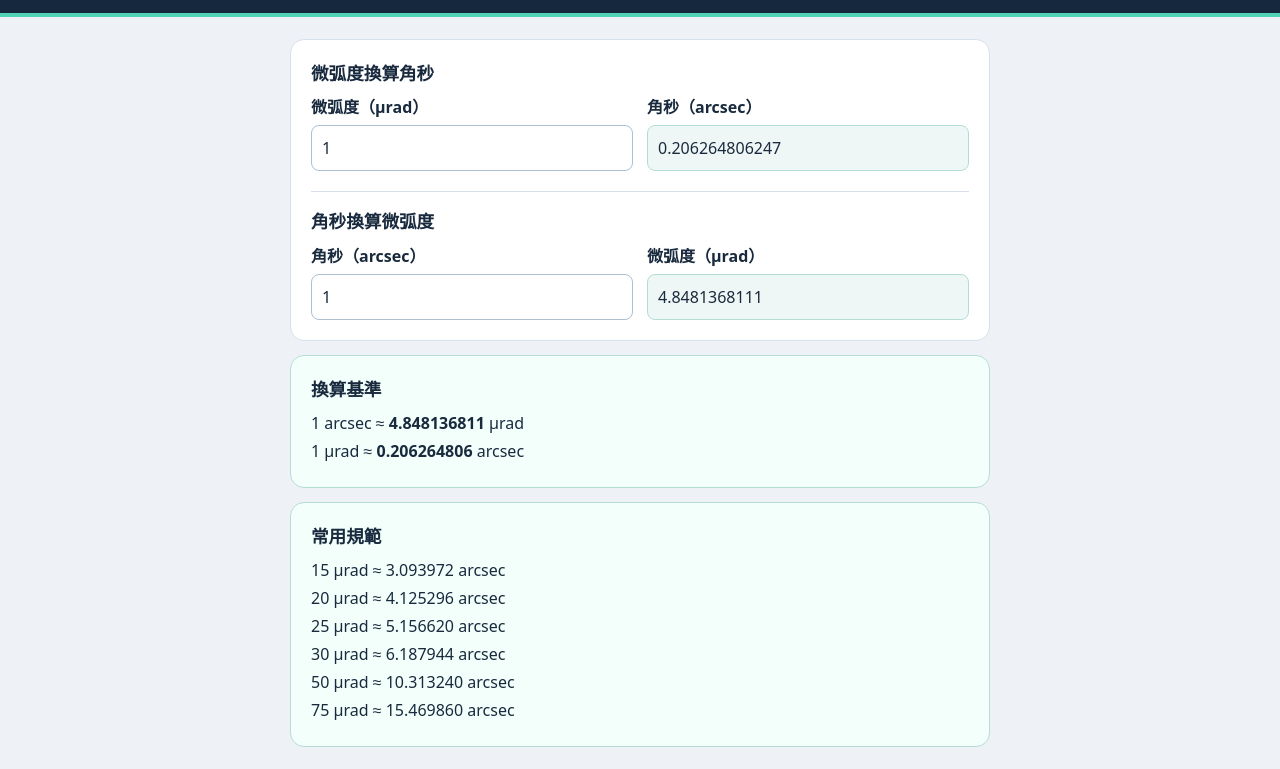
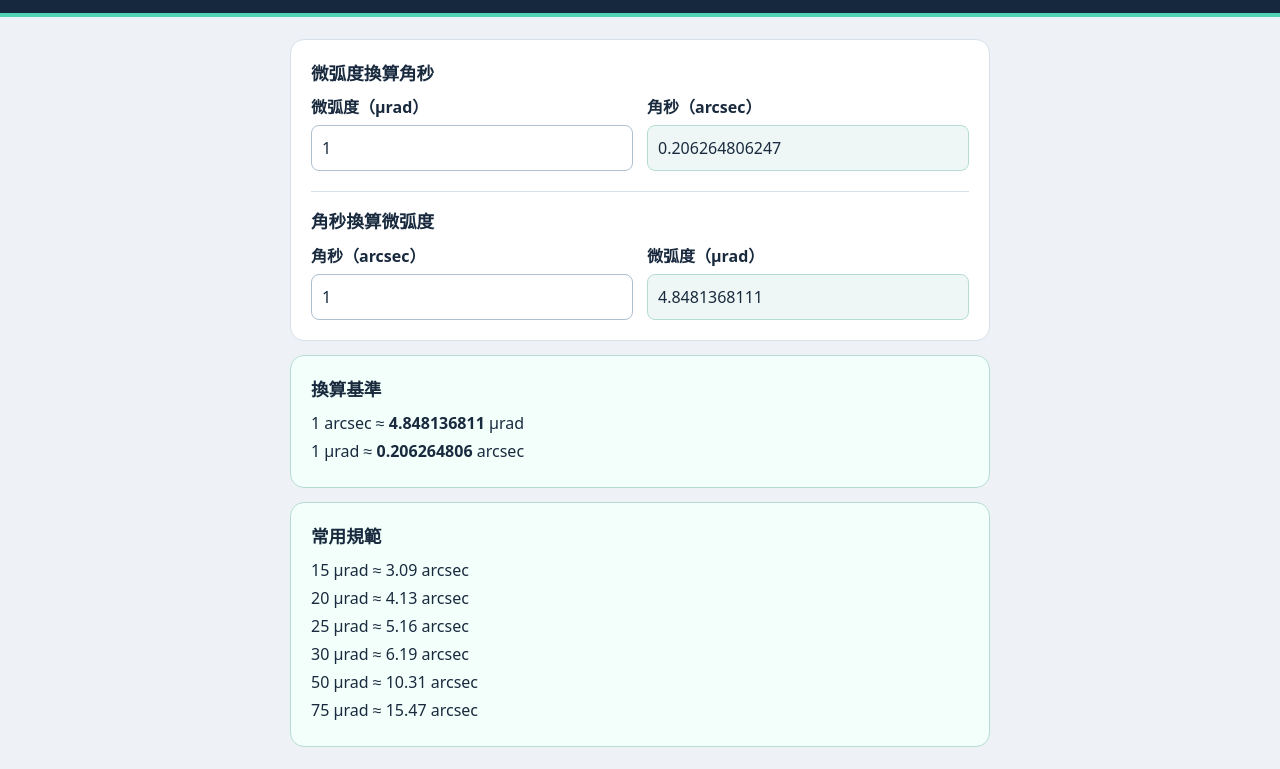
Before and after one commit to wasijoe/engineering-tools, a plain HTML site: page angle.html in a window 1280 px wide. Shown: the part 136-905 px from the top of the page. Drawn offline with Linux system fonts and the light colour scheme.

Commit message:
Round common angle specifications to two decimal places

```diff
--- a/angle.html
+++ b/angle.html
@@ -66,7 +66,7 @@ document.getElementById("arcsec-reference").textContent = microradPerArcsec.toFi
 document.getElementById("microrad-reference").textContent = (1 / microradPerArcsec).toFixed(9);
 for (const microradians of [15, 20, 25, 30, 50, 75]) {
   const row = document.createElement("p");
-  row.textContent = microradians + " µrad ≈ " + (microradians / microradPerArcsec).toFixed(6) + " arcsec";
+  row.textContent = microradians + " µrad ≈ " + (microradians / microradPerArcsec).toFixed(2) + " arcsec";
   document.getElementById("common-values").append(row);
 }
 </script>
```
